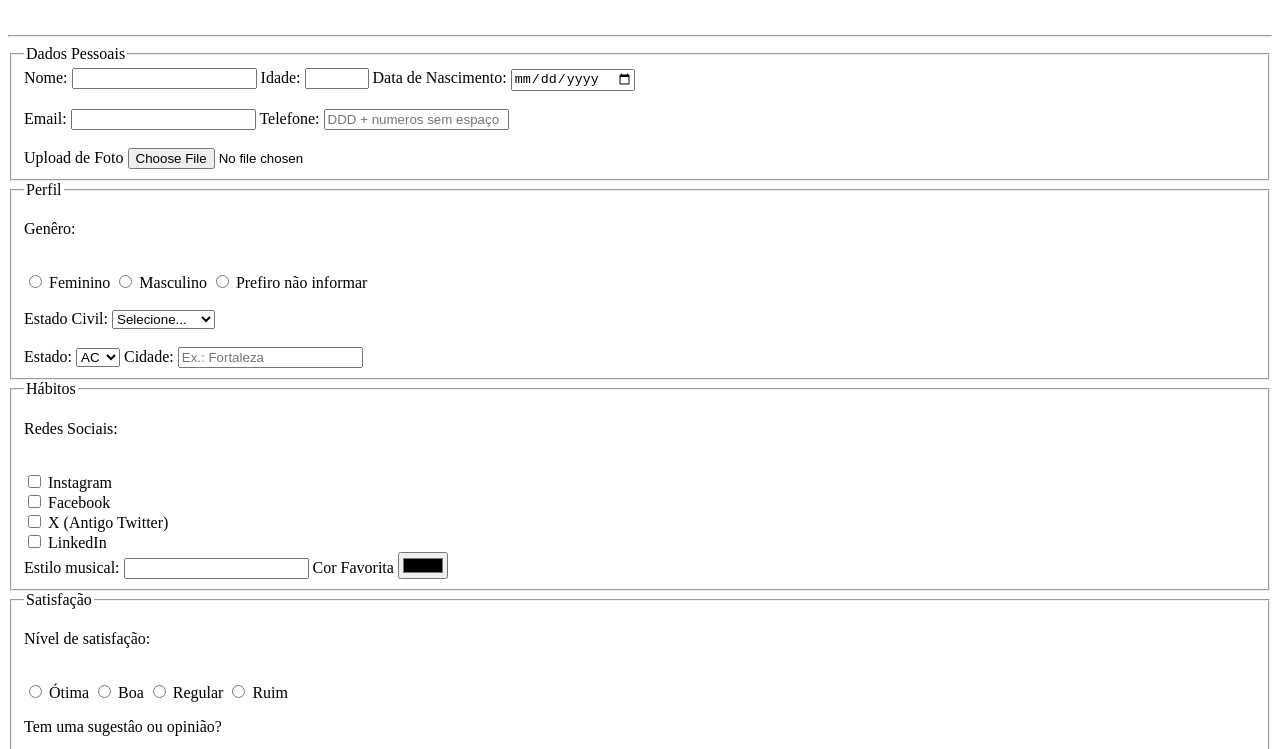
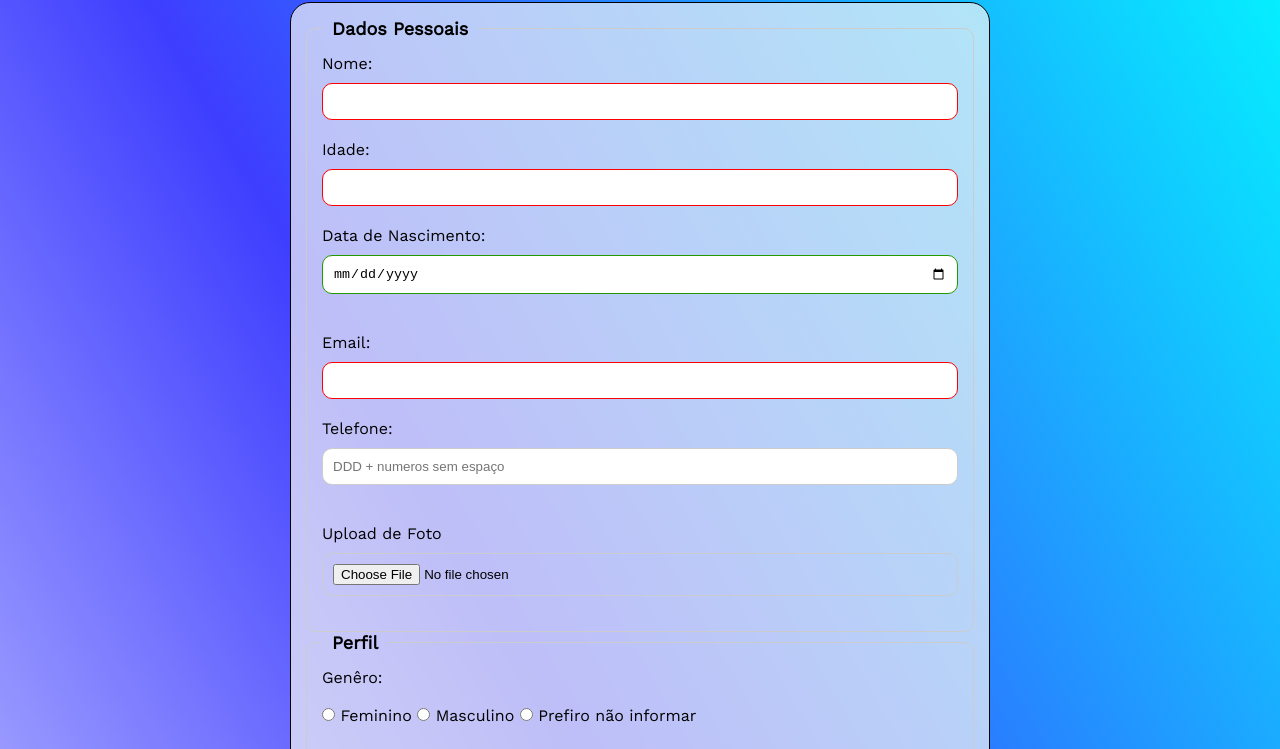
Before and after one commit to FM-Rigo/pesquisa-culturama, a plain HTML site: page index.html in a window 1280 px wide. Shown: the part 188-937 px from the top of the page. Drawn offline with nearby package versions, Linux system fonts and the light colour scheme; the site is published under a folder, as on GitHub Pages, so addresses that start at the root find nothing.

Commit message:
Fix files links

```diff
--- a/index.html
+++ b/index.html
@@ -3,8 +3,8 @@
 <head>
     <meta charset="UTF-8">
     <meta name="viewport" content="width=device-width, initial-scale=1.0">
-    <link rel="stylesheet" href="/css/style.css">
-    <link rel="icon" href="/img/culturama-favico.png">
+    <link rel="stylesheet" href="css/style.css">
+    <link rel="icon" href="img/culturama-favico.png">
 
     <link rel="preconnect" href="https://fonts.googleapis.com">
     <link rel="preconnect" href="https://fonts.gstatic.com" crossorigin>
@@ -28,7 +28,7 @@
 
         <section>
 
-            <form action="/static/success.html" method="get">
+            <form action="static/success.html" method="get">
 
                 <fieldset>
 
```
